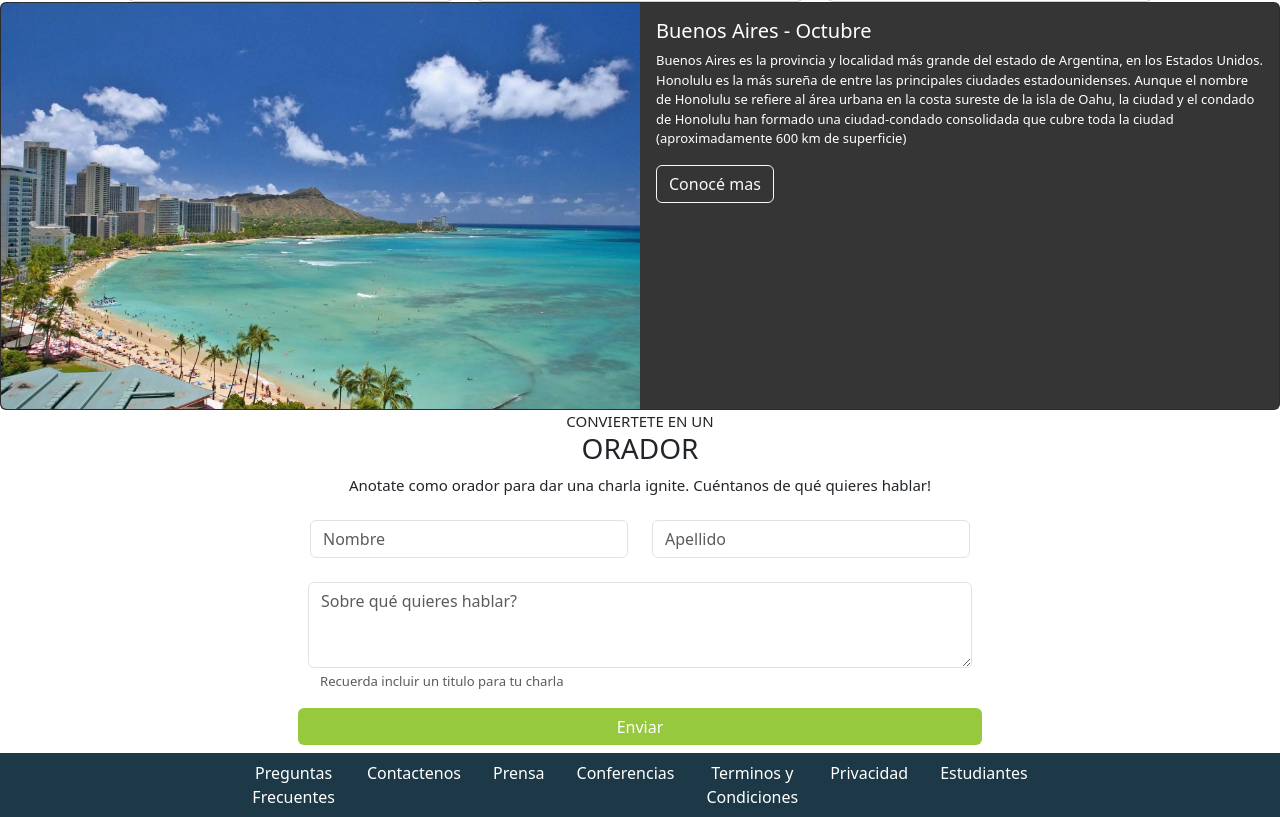
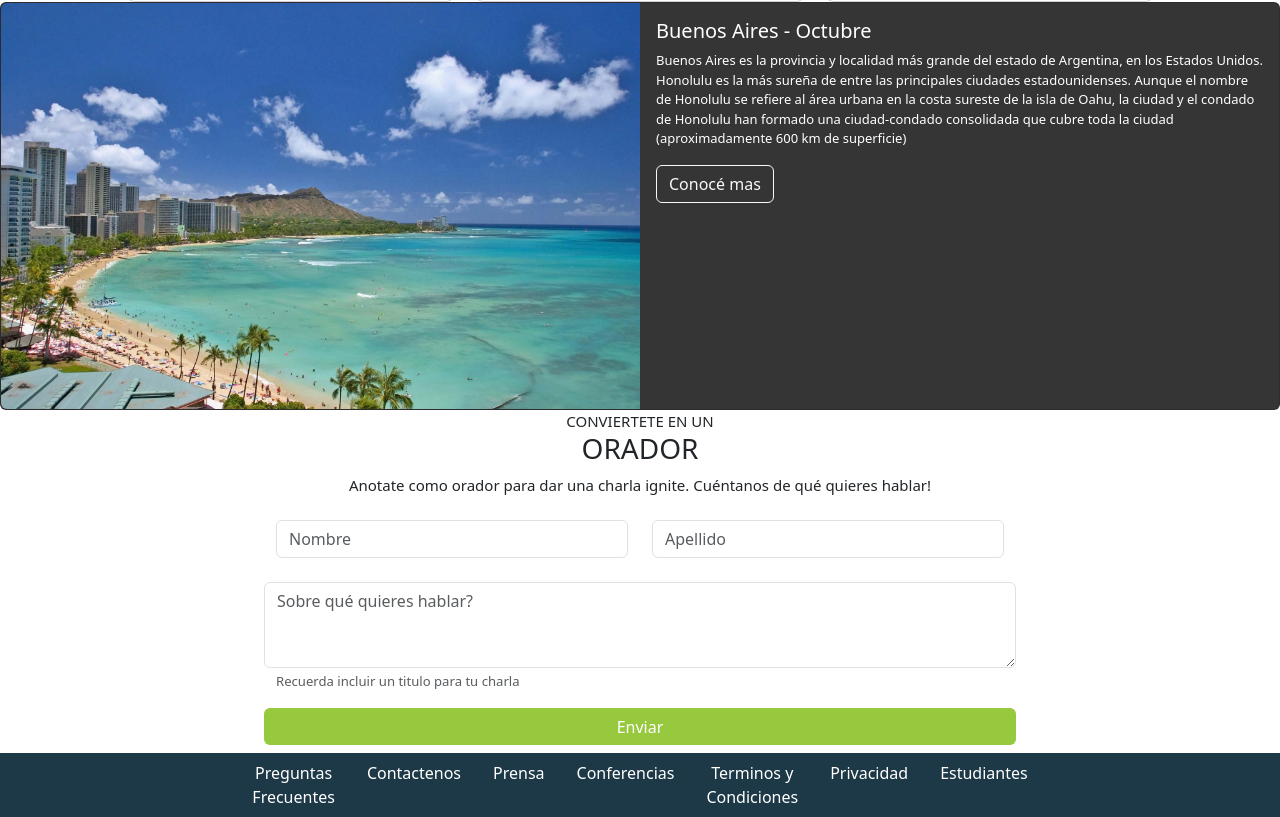
Before and after one commit to romigz84/TPintegrador, a plain HTML site: page index.html in a window 1280 px wide. Shown: the part 1720-2537 px from the top of the page. Drawn offline with nearby package versions, Linux system fonts and the light colour scheme.

Commit message:
ultimas correcciones

```diff
--- a/estilos.css
+++ b/estilos.css
@@ -83,11 +83,15 @@ div.row.row-cols-1.row-cols-md-3.g-4{
     font-size: 13px;
     width: 100%;
     height: 100%;
-
+    max-width: 1920px
 }
 
 .form-text{
     text-align: left;
+}
+
+div.row.mx-auto.p-2{
+    width: 60%;
 }
 
 .btn.btn-bg{
--- a/index.html
+++ b/index.html
@@ -133,7 +133,7 @@
 
 
 <section>
-    <div class="card mb-6" style="max-width: 1920px;" id="lugar">
+    <div class="card mb-6"  id="lugar">
       <div class="row g-0">
         <div class="col-md-6">
           <img src="imagenes_integrador_front/honolulu.jpg" class="img-fluid rounded-start" alt="honolulu">
@@ -155,7 +155,7 @@
       <h3>ORADOR</h3>
       <P>Anotate como orador para dar una charla ignite. Cuéntanos de qué  quieres hablar!</P>
 
-      <div class="row mx-auto p-2" style="width:700px;">
+      <div class="row mx-auto p-2" >
         <div class="col">
           <input type="text" class="form-control" placeholder="Nombre" aria-label="First name">
         </div>
@@ -164,12 +164,12 @@
         </div>
       </div>
 
-      <div class="row mx-auto p-2" style="width: 680px;">
+      <div class="row mx-auto p-2" >
         <label for="comentario" class="form-label"></label>
         <textarea class="form-control" id="comentario" rows="3" placeholder="Sobre qué quieres hablar?"></textarea>
         <div id="comentario" class="form-text">Recuerda incluir un titulo para tu charla</div>
       </div>
-      <div class="row mx-auto p-2" style="width:700px">
+      <div class="row mx-auto p-2" >
         <button class="btn btn-bg" type="button"  >Enviar</button>
       </div>
       </form>
```
